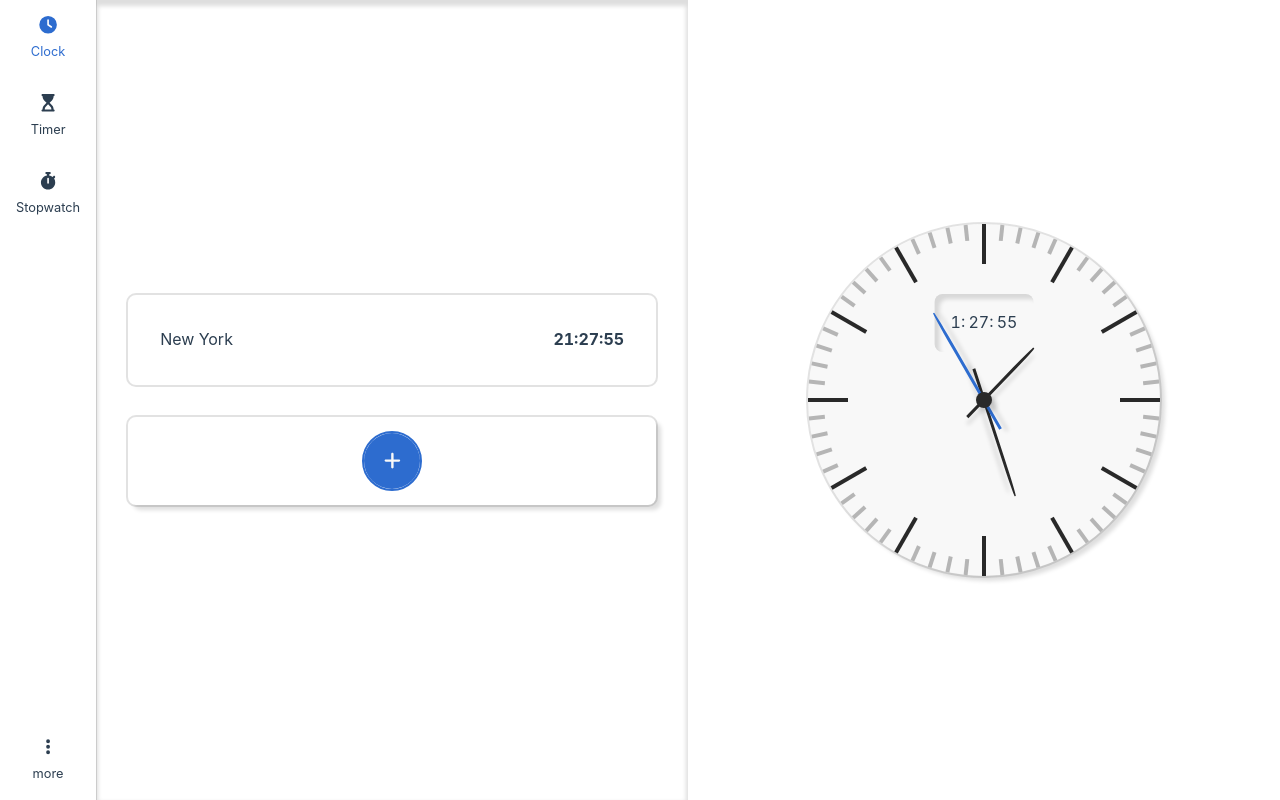
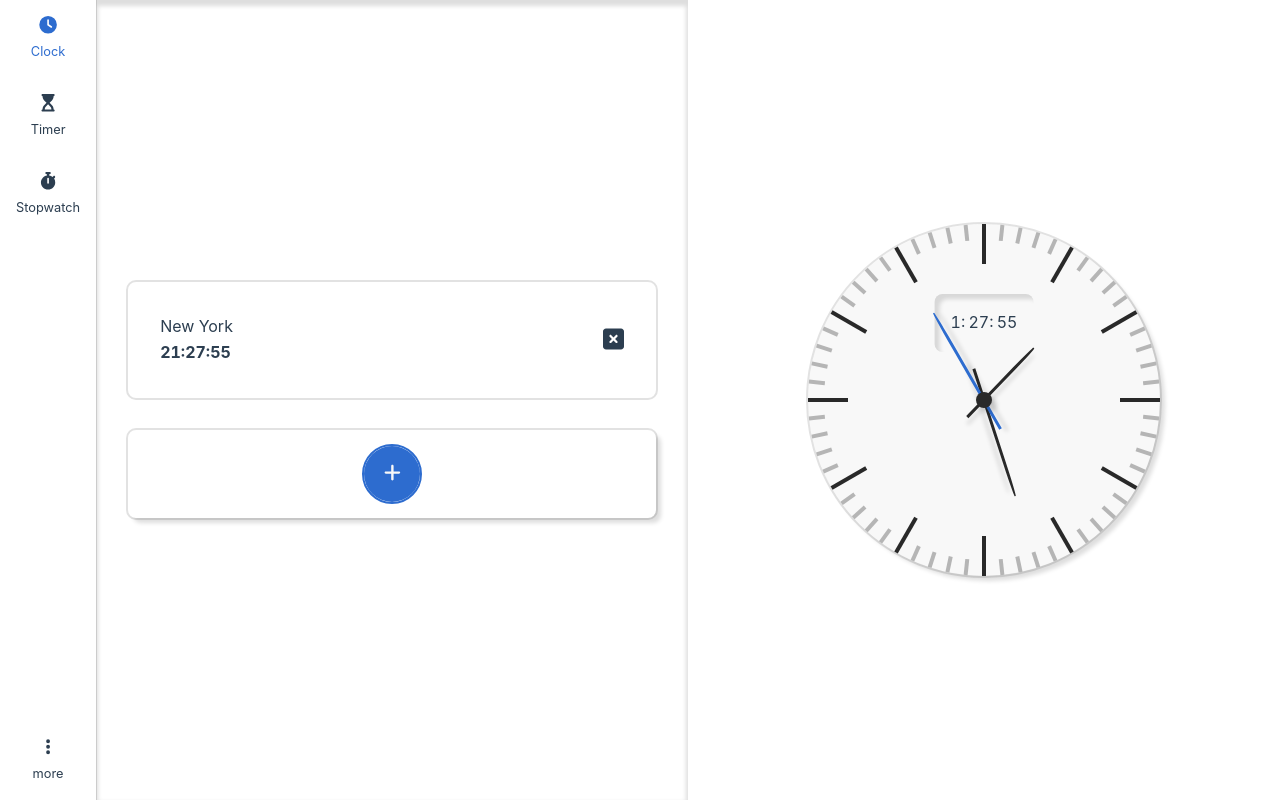
Before and after one commit to Klrfl/TellTime, a Vue app: page / in a window 1280 px wide. Built offline with nearby package versions, Linux system fonts and the light colour scheme.

Commit message:
add button to delete time zone

```diff
--- a/src/components/clock/WorldClock.vue
+++ b/src/components/clock/WorldClock.vue
@@ -1,5 +1,6 @@
 <template>
   <li class="world-clock">
+    <section>
       <p class="world-clock__city">{{ cityName }}</p>
 
       <time class="world-clock__time">
@@ -7,6 +8,13 @@
         <span class="minute">{{ now.c.minute }}</span>
         <span class="second">{{ now.c.second }}</span>
       </time>
+    </section>
+
+    <section>
+      <button class="world-clock__delete" @click="deleteZoneCode">
+        <font-awesome-icon :icon="['fas', 'square-xmark']" />
+      </button>
+    </section>
   </li>
 </template>
 
@@ -21,6 +29,8 @@ const props = defineProps({
   },
 });
 
+const emit = defineEmits(["deleteZone"]);
+
 const clockStore = useClockStore();
 const now = ref(null);
 
@@ -33,6 +43,10 @@ onBeforeMount(() => {
 });
 
 const cityName = props.zoneCode.split("/")[1].replace("_", " ");
+
+function deleteZoneCode() {
+  clockStore.deleteTimeZoneCode(props.zoneCode);
+}
 </script>
 
 <style lang="scss">
@@ -43,6 +57,7 @@ const cityName = props.zoneCode.split("/")[1].replace("_", " ");
 
   display: flex;
   justify-content: space-between;
+  align-items: center;
 
   &__city {
     margin: 0;
@@ -55,5 +70,9 @@ const cityName = props.zoneCode.split("/")[1].replace("_", " ");
   &__time > *:not(:last-child)::after {
     content: ":";
   }
+
+  &__delete {
+    font-size: 1.5rem;
+  }
 }
 </style>
--- a/src/stores/clock.js
+++ b/src/stores/clock.js
@@ -42,8 +42,11 @@ export const useClockStore = defineStore("clock", () => {
     );
   }
 
-  function deleteTimeZoneCodes() {
-    console.info("not implemented yet");
+  function deleteTimeZoneCode(deletedZone) {
+    timeZoneCodes.value = timeZoneCodes.value.filter((zone) => {
+      return zone !== deletedZone;
+    });
+
     storeTimeZoneCodes();
   }
 
@@ -54,6 +57,6 @@ export const useClockStore = defineStore("clock", () => {
     getTimeZoneCodes,
     storeTimeZoneCodes,
     addTimeZoneCode,
-    deleteTimeZoneCodes,
+    deleteTimeZoneCode,
   };
 });
```
Lines whose indentation alone changed are shown as unchanged.
